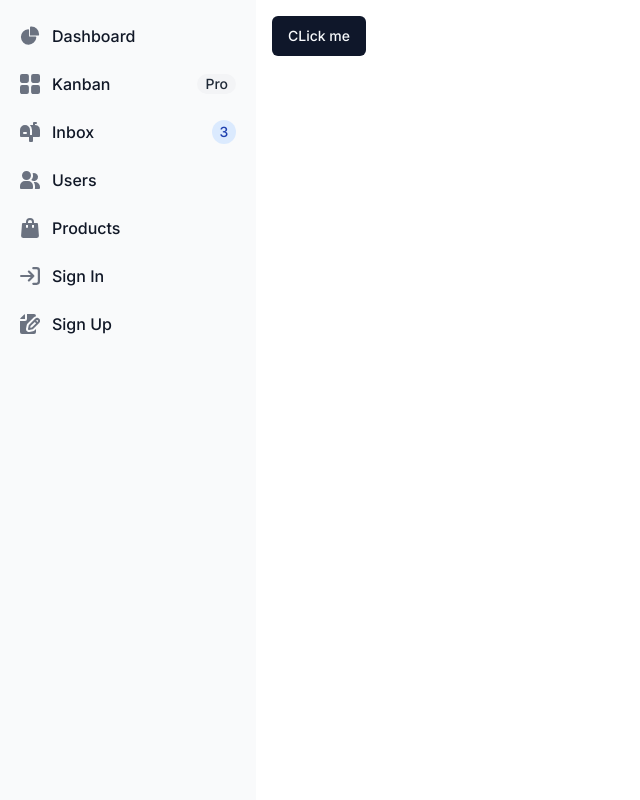
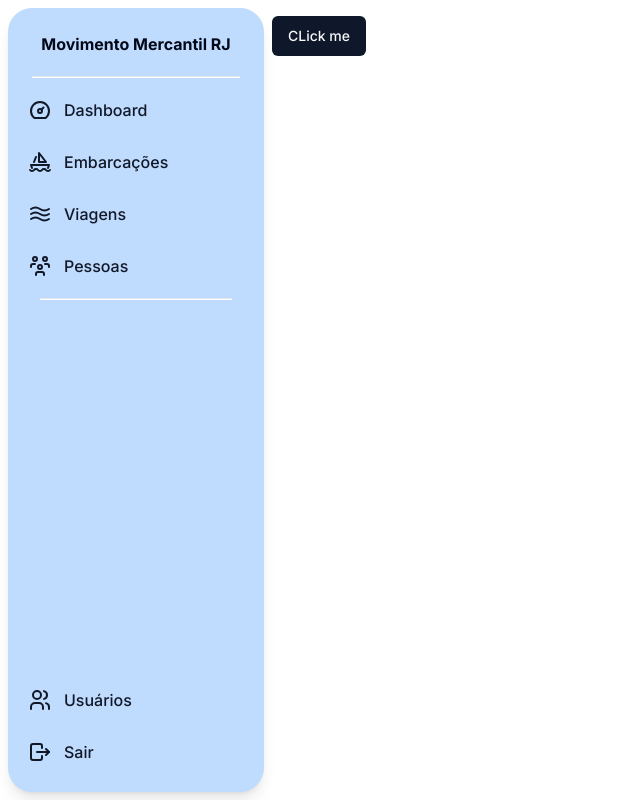
Before and after one commit to RiCatarino/Movimento-Mercantil-RJ, a Next.js app: page /admin in a window 1280 px wide. Shown: the whole page, without its empty margins (0-640 px from the left). Built offline with nearby package versions, Linux system fonts and the light colour scheme.

Commit message:
Changes to the Backoffice

```diff
--- a/app/admin/layout.tsx
+++ b/app/admin/layout.tsx
@@ -1,3 +1,4 @@
+import { Icon123, IconDashboard, IconLogout, IconRipple, IconSailboat, IconUsers, IconUsersGroup } from "@tabler/icons-react";
 
 export default function DashboardLayout({
   children, // will be a page or nested layout
@@ -31,145 +32,84 @@ export default function DashboardLayout({
 
       <aside
         id='default-sidebar'
-        className='fixed top-0 left-0 z-40 w-64 h-screen transition-transform -translate-x-full sm:translate-x-0'
+        className='fixed top-2 left-2 z-40 w-64 h-[98%] transition-transform -translate-x-full sm:translate-x-0'
         aria-label='Sidebar'
       >
-        <div className='h-full px-3 py-4 overflow-y-auto bg-gray-50 dark:bg-gray-800'>
-          <ul className='space-y-2 font-medium'>
+
+        <div className='h-full px-3 py-4 overflow-y-auto rounded-3xl shadow-lg bg-blue-200 dark:bg-gray-800'>
+          <ul className='space-y-3 font-medium'>
+
+          <div className='text-center font-bold text-l mb-5 mt-2'
+            >Movimento Mercantil RJ</div>
+          <hr className='mx-3 my-10 h-0.5 border-t-1 rounded-lg bg-white' />
+
             <li>
               <a
                 href='#'
-                className='flex items-center p-2 text-gray-900 rounded-lg dark:text-white hover:bg-gray-100 dark:hover:bg-gray-700 group'
+                className='flex items-center p-2 text-gray-900 rounded-2xl dark:text-white hover:bg-gray-100 dark:hover:bg-gray-700 group'
               >
-                <svg
-                  className='w-5 h-5 text-gray-500 transition duration-75 dark:text-gray-400 group-hover:text-gray-900 dark:group-hover:text-white'
-                  aria-hidden='true'
-                  xmlns='http://www.w3.org/2000/svg'
-                  fill='currentColor'
-                  viewBox='0 0 22 21'
-                >
-                  <path d='M16.975 11H10V4.025a1 1 0 0 0-1.066-.998 8.5 8.5 0 1 0 9.039 9.039.999.999 0 0 0-1-1.066h.002Z' />
-                  <path d='M12.5 0c-.157 0-.311.01-.565.027A1 1 0 0 0 11 1.02V10h8.975a1 1 0 0 0 1-.935c.013-.188.028-.374.028-.565A8.51 8.51 0 0 0 12.5 0Z' />
-                </svg>
+                <IconDashboard />
                 <span className='ms-3'>Dashboard</span>
               </a>
             </li>
             <li>
               <a
                 href='#'
-                className='flex items-center p-2 text-gray-900 rounded-lg dark:text-white hover:bg-gray-100 dark:hover:bg-gray-700 group'
+                className='flex items-center p-2 text-gray-900 rounded-2xl dark:text-white hover:bg-gray-100 dark:hover:bg-gray-700 group'
               >
-                <svg
-                  className='flex-shrink-0 w-5 h-5 text-gray-500 transition duration-75 dark:text-gray-400 group-hover:text-gray-900 dark:group-hover:text-white'
-                  aria-hidden='true'
-                  xmlns='http://www.w3.org/2000/svg'
-                  fill='currentColor'
-                  viewBox='0 0 18 18'
-                >
-                  <path d='M6.143 0H1.857A1.857 1.857 0 0 0 0 1.857v4.286C0 7.169.831 8 1.857 8h4.286A1.857 1.857 0 0 0 8 6.143V1.857A1.857 1.857 0 0 0 6.143 0Zm10 0h-4.286A1.857 1.857 0 0 0 10 1.857v4.286C10 7.169 10.831 8 11.857 8h4.286A1.857 1.857 0 0 0 18 6.143V1.857A1.857 1.857 0 0 0 16.143 0Zm-10 10H1.857A1.857 1.857 0 0 0 0 11.857v4.286C0 17.169.831 18 1.857 18h4.286A1.857 1.857 0 0 0 8 16.143v-4.286A1.857 1.857 0 0 0 6.143 10Zm10 0h-4.286A1.857 1.857 0 0 0 10 11.857v4.286c0 1.026.831 1.857 1.857 1.857h4.286A1.857 1.857 0 0 0 18 16.143v-4.286A1.857 1.857 0 0 0 16.143 10Z' />
-                </svg>
-                <span className='flex-1 ms-3 whitespace-nowrap'>Kanban</span>
-                <span className='inline-flex items-center justify-center px-2 ms-3 text-sm font-medium text-gray-800 bg-gray-100 rounded-full dark:bg-gray-700 dark:text-gray-300'>
-                  Pro
-                </span>
+                <IconSailboat />
+                <span className='flex-1 ms-3 whitespace-nowrap'>Embarcações</span>
+
               </a>
             </li>
             <li>
               <a
                 href='#'
-                className='flex items-center p-2 text-gray-900 rounded-lg dark:text-white hover:bg-gray-100 dark:hover:bg-gray-700 group'
+                className='flex items-center p-2 text-gray-900 rounded-2xl dark:text-white hover:bg-gray-100 dark:hover:bg-gray-700 group'
               >
-                <svg
-                  className='flex-shrink-0 w-5 h-5 text-gray-500 transition duration-75 dark:text-gray-400 group-hover:text-gray-900 dark:group-hover:text-white'
-                  aria-hidden='true'
-                  xmlns='http://www.w3.org/2000/svg'
-                  fill='currentColor'
-                  viewBox='0 0 20 20'
-                >
-                  <path d='m17.418 3.623-.018-.008a6.713 6.713 0 0 0-2.4-.569V2h1a1 1 0 1 0 0-2h-2a1 1 0 0 0-1 1v2H9.89A6.977 6.977 0 0 1 12 8v5h-2V8A5 5 0 1 0 0 8v6a1 1 0 0 0 1 1h8v4a1 1 0 0 0 1 1h2a1 1 0 0 0 1-1v-4h6a1 1 0 0 0 1-1V8a5 5 0 0 0-2.582-4.377ZM6 12H4a1 1 0 0 1 0-2h2a1 1 0 0 1 0 2Z' />
-                </svg>
-                <span className='flex-1 ms-3 whitespace-nowrap'>Inbox</span>
-                <span className='inline-flex items-center justify-center w-3 h-3 p-3 ms-3 text-sm font-medium text-blue-800 bg-blue-100 rounded-full dark:bg-blue-900 dark:text-blue-300'>
-                  3
-                </span>
+                <IconRipple />
+                <span className='flex-1 ms-3 whitespace-nowrap'>Viagens</span>
               </a>
             </li>
+
             <li>
               <a
                 href='#'
-                className='flex items-center p-2 text-gray-900 rounded-lg dark:text-white hover:bg-gray-100 dark:hover:bg-gray-700 group'
+                className='flex items-center p-2 text-gray-900 rounded-2xl dark:text-white hover:bg-gray-100 dark:hover:bg-gray-700 group'
               >
-                <svg
-                  className='flex-shrink-0 w-5 h-5 text-gray-500 transition duration-75 dark:text-gray-400 group-hover:text-gray-900 dark:group-hover:text-white'
-                  aria-hidden='true'
-                  xmlns='http://www.w3.org/2000/svg'
-                  fill='currentColor'
-                  viewBox='0 0 20 18'
-                >
-                  <path d='M14 2a3.963 3.963 0 0 0-1.4.267 6.439 6.439 0 0 1-1.331 6.638A4 4 0 1 0 14 2Zm1 9h-1.264A6.957 6.957 0 0 1 15 15v2a2.97 2.97 0 0 1-.184 1H19a1 1 0 0 0 1-1v-1a5.006 5.006 0 0 0-5-5ZM6.5 9a4.5 4.5 0 1 0 0-9 4.5 4.5 0 0 0 0 9ZM8 10H5a5.006 5.006 0 0 0-5 5v2a1 1 0 0 0 1 1h11a1 1 0 0 0 1-1v-2a5.006 5.006 0 0 0-5-5Z' />
-                </svg>
-                <span className='flex-1 ms-3 whitespace-nowrap'>Users</span>
+                <IconUsersGroup />
+                <span className='flex-1 ms-3 whitespace-nowrap'>Pessoas</span>
+
+
               </a>
             </li>
+
+            <hr className='mx-5 my-10 h-0.5 border-t-1 rounded-lg bg-white' />
+
+          <ul className='space-y-3 font-medium bottom-5 absolute w-full right-0 left-0 px-3'>
             <li>
               <a
                 href='#'
-                className='flex items-center p-2 text-gray-900 rounded-lg dark:text-white hover:bg-gray-100 dark:hover:bg-gray-700 group'
+                className='flex items-center p-2 text-gray-900 rounded-2xl dark:text-white hover:bg-gray-100 dark:hover:bg-gray-700 group'
               >
-                <svg
-                  className='flex-shrink-0 w-5 h-5 text-gray-500 transition duration-75 dark:text-gray-400 group-hover:text-gray-900 dark:group-hover:text-white'
-                  aria-hidden='true'
-                  xmlns='http://www.w3.org/2000/svg'
-                  fill='currentColor'
-                  viewBox='0 0 18 20'
-                >
-                  <path d='M17 5.923A1 1 0 0 0 16 5h-3V4a4 4 0 1 0-8 0v1H2a1 1 0 0 0-1 .923L.086 17.846A2 2 0 0 0 2.08 20h13.84a2 2 0 0 0 1.994-2.153L17 5.923ZM7 9a1 1 0 0 1-2 0V7h2v2Zm0-5a2 2 0 1 1 4 0v1H7V4Zm6 5a1 1 0 1 1-2 0V7h2v2Z' />
-                </svg>
-                <span className='flex-1 ms-3 whitespace-nowrap'>Products</span>
+                <IconUsers />
+                <span className='flex-1 ms-3 whitespace-nowrap'>Usuários</span>
               </a>
             </li>
+
             <li>
+
               <a
                 href='#'
-                className='flex items-center p-2 text-gray-900 rounded-lg dark:text-white hover:bg-gray-100 dark:hover:bg-gray-700 group'
+                className='flex items-center p-2 text-gray-900 rounded-2xl dark:text-white hover:bg-gray-100 dark:hover:bg-gray-700 group'
               >
-                <svg
-                  className='flex-shrink-0 w-5 h-5 text-gray-500 transition duration-75 dark:text-gray-400 group-hover:text-gray-900 dark:group-hover:text-white'
-                  aria-hidden='true'
-                  xmlns='http://www.w3.org/2000/svg'
-                  fill='none'
-                  viewBox='0 0 18 16'
-                >
-                  <path
-                    stroke='currentColor'
-                    strokeLinecap='round'
-                    strokeLinejoin='round'
-                    strokeWidth='2'
-                    d='M1 8h11m0 0L8 4m4 4-4 4m4-11h3a2 2 0 0 1 2 2v10a2 2 0 0 1-2 2h-3'
-                  />
-                </svg>
-                <span className='flex-1 ms-3 whitespace-nowrap'>Sign In</span>
+                <IconLogout />
+                <span className='flex-1 ms-3 whitespace-nowrap'>Sair</span>
               </a>
             </li>
-            <li>
-              <a
-                href='#'
-                className='flex items-center p-2 text-gray-900 rounded-lg dark:text-white hover:bg-gray-100 dark:hover:bg-gray-700 group'
-              >
-                <svg
-                  className='flex-shrink-0 w-5 h-5 text-gray-500 transition duration-75 dark:text-gray-400 group-hover:text-gray-900 dark:group-hover:text-white'
-                  aria-hidden='true'
-                  xmlns='http://www.w3.org/2000/svg'
-                  fill='currentColor'
-                  viewBox='0 0 20 20'
-                >
-                  <path d='M5 5V.13a2.96 2.96 0 0 0-1.293.749L.879 3.707A2.96 2.96 0 0 0 .13 5H5Z' />
-                  <path d='M6.737 11.061a2.961 2.961 0 0 1 .81-1.515l6.117-6.116A4.839 4.839 0 0 1 16 2.141V2a1.97 1.97 0 0 0-1.933-2H7v5a2 2 0 0 1-2 2H0v11a1.969 1.969 0 0 0 1.933 2h12.134A1.97 1.97 0 0 0 16 18v-3.093l-1.546 1.546c-.413.413-.94.695-1.513.81l-3.4.679a2.947 2.947 0 0 1-1.85-.227 2.96 2.96 0 0 1-1.635-3.257l.681-3.397Z' />
-                  <path d='M8.961 16a.93.93 0 0 0 .189-.019l3.4-.679a.961.961 0 0 0 .49-.263l6.118-6.117a2.884 2.884 0 0 0-4.079-4.078l-6.117 6.117a.96.96 0 0 0-.263.491l-.679 3.4A.961.961 0 0 0 8.961 16Zm7.477-9.8a.958.958 0 0 1 .68-.281.961.961 0 0 1 .682 1.644l-.315.315-1.36-1.36.313-.318Zm-5.911 5.911 4.236-4.236 1.359 1.359-4.236 4.237-1.7.339.341-1.699Z' />
-                </svg>
-                <span className='flex-1 ms-3 whitespace-nowrap'>Sign Up</span>
-              </a>
-            </li>
+          </ul>
+
+
           </ul>
         </div>
       </aside>
```
Also changed, not shown: changelog/1.0.0.md (+1 -0 lines).
